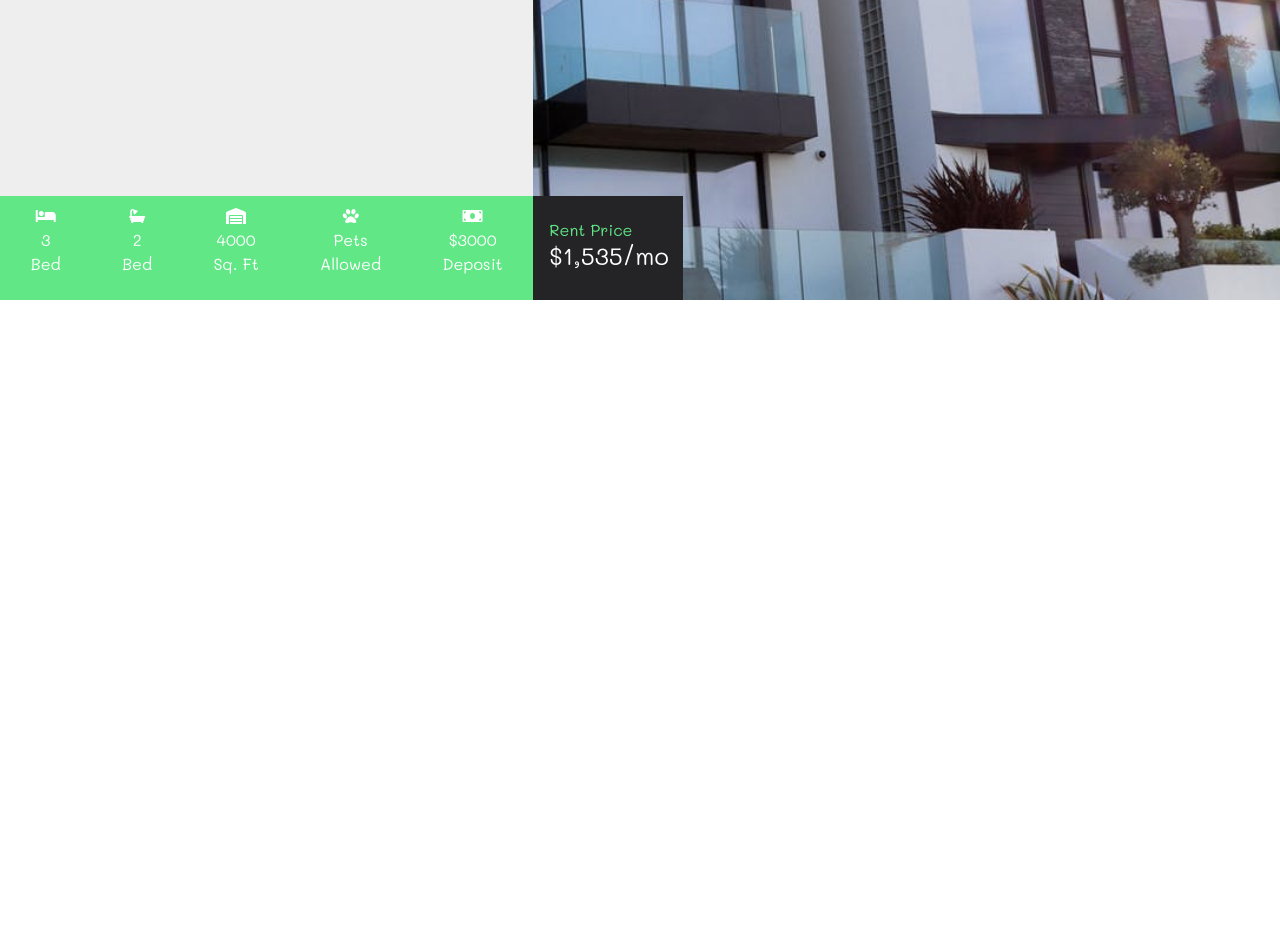
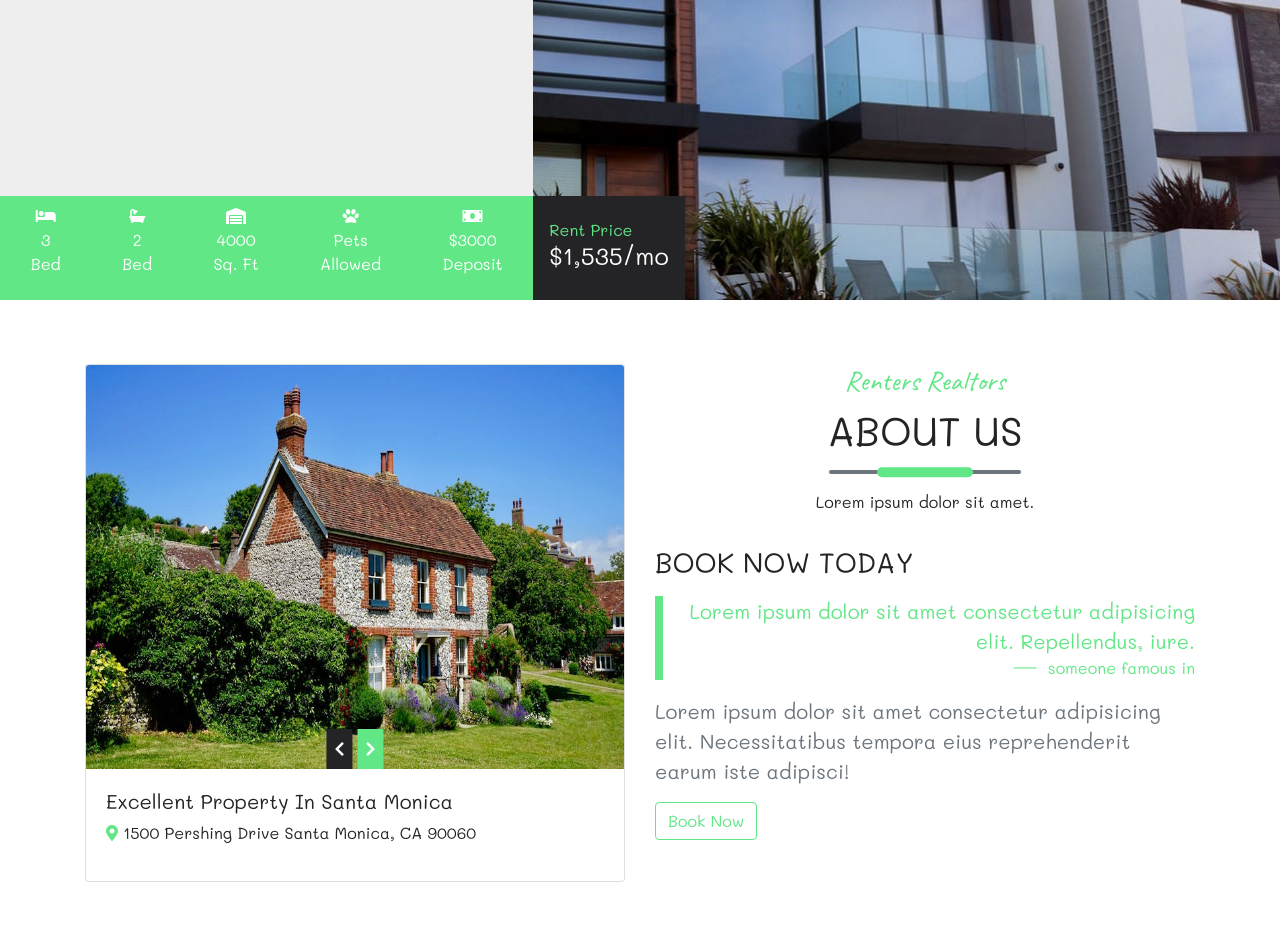
Before and after one commit to mdrifatsarker/renters, a plain HTML site: page index.html in a window 1280 px wide. Shown: the part 500-1446 px from the top of the page. Before the commit the page ends 800 px from the top, so only its background shows below. Drawn offline with Linux system fonts and the light colour scheme.

Commit message:
done about section

```diff
--- a/css/main.css
+++ b/css/main.css
@@ -28,6 +28,23 @@ body {
   background-color: var(--mainGreen);
   color: var(--mainWhite);
 }
+.title-underline{
+  width: 12rem;
+  height: 0.3rem;
+  margin: 0 auto;
+  border-radius: 2rem;
+  position: relative;
+}
+.title-underline__center{
+  position: absolute;
+  height: 0.6rem;
+  width: 50%;
+  top: 50%;
+  left: 50%;
+  background: var(--mainGreen);
+  transform: translate(-50%,-50%);
+  border-radius: 1rem;
+}
 /* Navbar */
 .navbar {
   background-color: var(--mainDark);
@@ -53,7 +70,7 @@ body {
   width: 100%;
 }
 .banner-img{
-  min-height: clac(100vh - 101px);
+  min-height: calc(100vh - 101px);
   background: url(../img/bannerBcg.jpeg) center/cover fixed no-repeat;
   position: relative;
 }
@@ -62,9 +79,35 @@ body {
   position: absolute;
   bottom: 0;
   left: 0;
-  width: 20%;
   height: 104px;
   display: flex;
   align-items: center;
 }
 /* end of banner */
+
+/* about section */
+.img-container{
+  position: relative;
+}
+.featured-icons{
+  position: absolute;
+  bottom: 0;
+  left: 50%;
+  transform: translateX(-50%);
+}
+.featured-icon-left{
+  padding: 0.5rem;
+  color: var(--mainWhite);
+  background: var(--mainDark);
+  display: inline-block;
+}
+.featured-icon-right{
+  padding: 0.5rem;
+  color: var(--mainWhite);
+  background: var(--mainGreen);
+  display: inline-block;
+}
+.blockquote{
+  border-left: 0.5rem solid var(--mainGreen);
+}
+/* end of about section */
--- a/index.html
+++ b/index.html
@@ -131,6 +131,69 @@
     </header>
     <!-- End of Header  -->
 
+    <!-- About Section-->
+    <section id="about" class="about py-5">
+      <div class="container">
+        <div class="row">
+          <!--  about image -->
+          <div class="col-10 col-md-6 mx-auto my-3">
+            <div class="card">
+              <div class="img-container">
+                <img src="img/featured-1.jpeg" class="card-img-top" alt="property image">
+                <div class="featured-icons">
+                  <a href="#" class="featured-icon-left">
+                    <i class="fas fa-chevron-left"></i>
+                  </a>
+                  <a href="#" class="featured-icon-right">
+                    <i class="fas fa-chevron-right"></i>
+                  </a>
+                </div>
+              </div>
+              <!-- card body -->
+              <div class="card-body text-capitalize">
+                <div class="card-title">
+                  <h5>excellent property in santa monica</h5>
+                  <p>
+                    <span>
+                      <i class="text-green fas fa-map-marker-alt"></i>
+                    </span>
+                    1500 pershing drive santa monica, cA 90060
+                  </p>
+                </div>
+              </div>
+            </div>
+          </div>
+          <!-- about info -->
+          <div class="col-10 col-md-6 mx-auto my-3">
+            <!-- section title -->
+            <div class="row">
+              <div class="col text-center mb-3">
+                <h3 class="text-green text-slant text-capitalize">renters realtors</h3>
+                <h1 class="text-uppercase">about us</h1>
+                <div class="title-underline my-3 bg-secondary">
+                  <div class="title-underline__center"></div>
+                </div>
+                <p class="w-75 mx-auto">Lorem ipsum dolor sit amet.</p>
+              </div>
+            </div>
+            <!-- end of section title -->
+            <!-- About info body -->
+            <h3 class="text-uppercase mb-3">book now today</h3>
+            <blockquote class="blockquote text-right text-green">
+              <p class="mb-0">Lorem ipsum dolor sit amet consectetur adipisicing elit. Repellendus, iure.</p>
+              <footer class="blockquote-footer text-green">
+                someone famous in
+              </footer>
+            </blockquote>
+            <p class="lead text-muted">Lorem ipsum dolor sit amet consectetur adipisicing elit. Necessitatibus tempora eius
+              reprehenderit earum iste adipisci!</p>
+            <button class="btn green__btn text-capitalize">book now</button>
+          </div>
+        </div>
+      </div>
+    </section>
+    <!-- End of About Section-->
+
     <!-- jquery -->
     <script src="js/jquery-3.3.1.min.js"></script>
     <!-- bootstrap js -->
```
